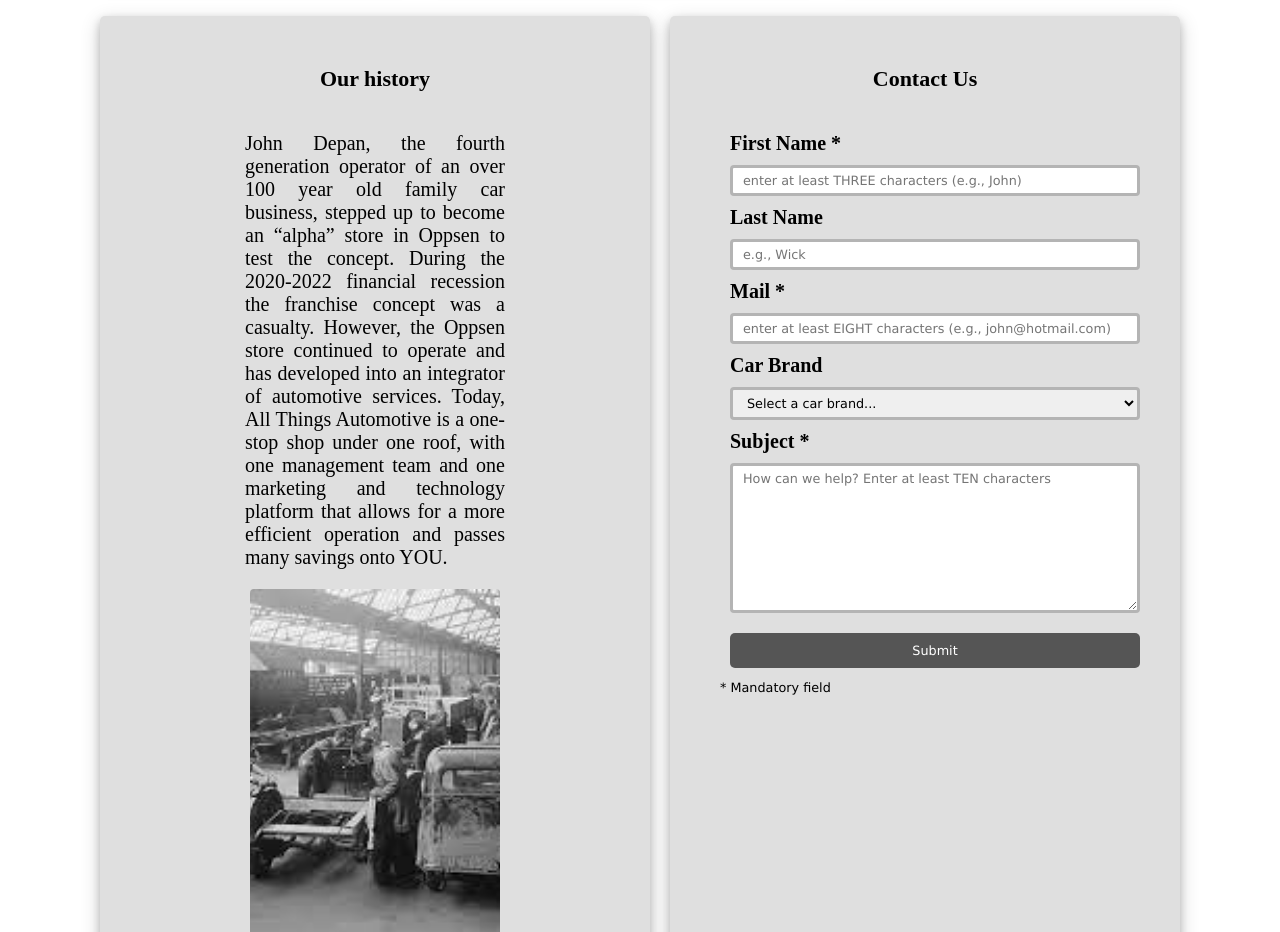
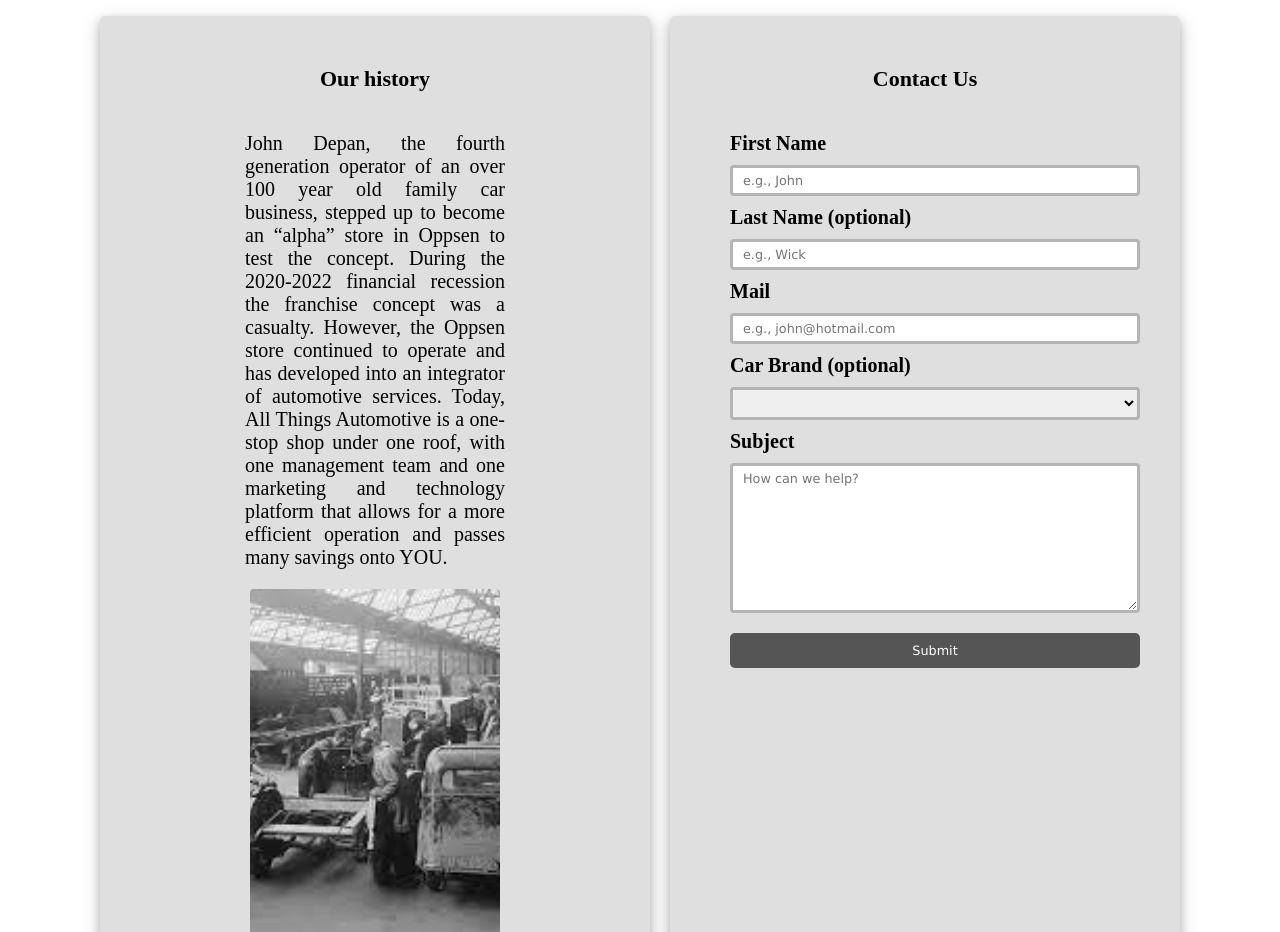
Before and after one commit to fso1007/cars-flexbox, a plain HTML site: page index.html in a window 1280 px wide. Shown: the part 1060-1992 px from the top of the page. Drawn offline with Linux system fonts and the light colour scheme.

Commit message:
fix: fix form placeholder text

```diff
--- a/index.html
+++ b/index.html
@@ -98,29 +98,28 @@
           <article class="column main__article">
             <h2 class="h2">Contact Us</h2>
             <form class=" main__form" action="/action_page.php">
-              <label class="p main__label" for="fname">First Name *</label>
+              <label class="p main__label" for="fname">First Name</label>
               <input class="main__input ipt--font" id="fname" name="fname"
-              placeholder="enter at least THREE characters (e.g., John)" required aria-describedby="name-validation" minlength="3" maxlength="24">
+              placeholder="e.g., John" required aria-describedby="name-validation" minlength="3" maxlength="24">
               <span class="validation-message" id="name-validation" aria-live="assertive"></span>
-              <label class="p main__label" for="lname">Last Name</label>
+              <label class="p main__label" for="lname">Last Name (optional)</label>
               <input class="main__input ipt--font" id="lname" name="lname"
               placeholder="e.g., Wick" aria-describedby="lname-validation" minlength="2" maxlength="24">
               <span class="validation-message" id="lname-validation" aria-live="assertive"></span>
-              <label class="p main__label" for="email">Mail *</label>
-              <input class="main__input ipt--font" id="email" type="email" name="email" placeholder="enter at least EIGHT characters (e.g., john@hotmail.com)" required aria-describedby="mail-validation" minlength="8" maxlength="30">
+              <label class="p main__label" for="email">Mail</label>
+              <input class="main__input ipt--font" id="email" type="email" name="email" placeholder="e.g., john@hotmail.com" required aria-describedby="mail-validation" minlength="8" maxlength="30">
               <span class="validation-message" id="mail-validation" aria-live="assertive"></span>
-              <label class="p main__label" for="brand">Car Brand</label>
+              <label class="p main__label" for="brand">Car Brand (optional)</label>
                 <select class="main__input ipt--font" id="brand" name="car-brand">
-                  <option class="ipt--font">Select a car brand...</option>
+                  <option class="ipt--font"></option>
                   <option class="ipt--font" value="ferrari">Ferrari</option>
                   <option class="ipt--font" value="mercedes">Mercedes-Benz</option>
                   <option class="ipt--font" value="aston-martin">Aston Martin</option>
                 </select>
-              <label class="p main__label" for="subject">Subject *</label>
-              <textarea class="main__input main__text ipt--font" id="subject" name="subject" placeholder="How can we help? Enter at least TEN characters" required aria-describedby="text-validation" minlength="10" maxlength="400"></textarea>
+              <label class="p main__label" for="subject">Subject</label>
+              <textarea class="main__input main__text ipt--font" id="subject" name="subject" placeholder="How can we help?" required aria-describedby="text-validation" minlength="10" maxlength="400"></textarea>
               <span class="validation-message" id="text-validation" aria-live="assertive"></span>
               <button class="main__button ipt--font">Submit</button>
-              <span class="ipt--font">* Mandatory field</span>
             </form>
           </article>
         </section>
```
